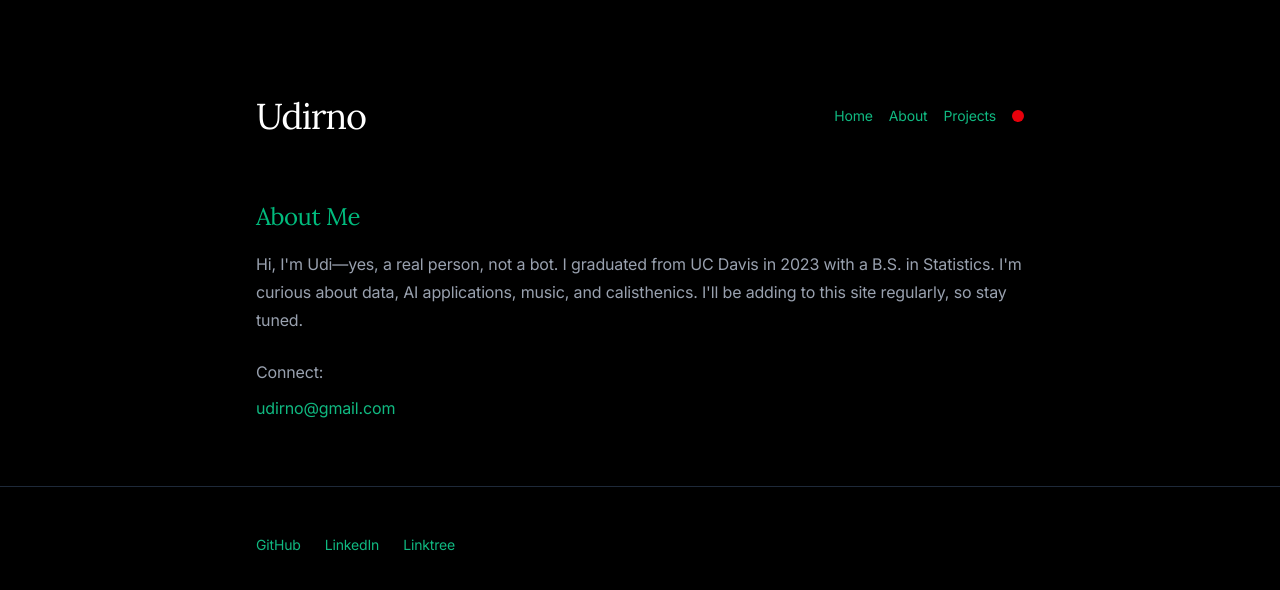
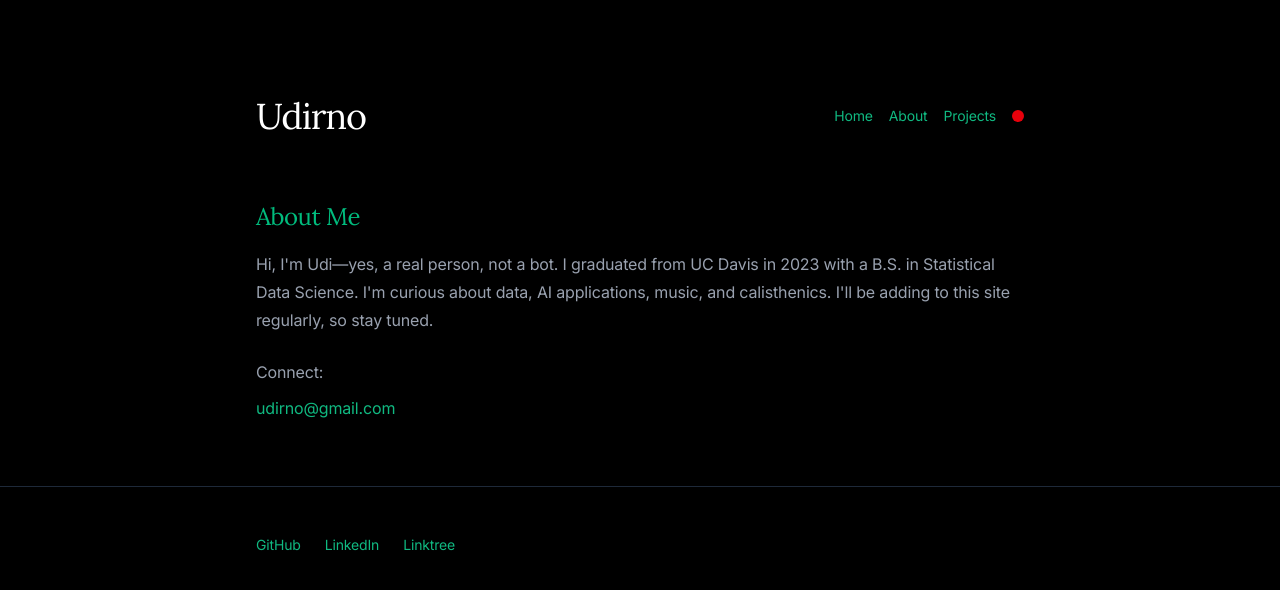
Before and after one commit to udirno/portfolio, a Next.js app: page /about in a window 1280 px wide. Shown: the top 590 px of the page. Built offline with nearby package versions, Linux system fonts and the light colour scheme.

Commit message:
Update degree to Statistical Data Science on About page
Co-Authored-By: Claude Opus 4.7 (1M context) <noreply@anthropic.com>

```diff
--- a/app/about/page.tsx
+++ b/app/about/page.tsx
@@ -18,7 +18,7 @@ export default function About() {
             <h2 className="text-xl font-serif font-medium mb-4 text-emerald-500 dark:text-red-600 transition-colors duration-200">About Me</h2>
             <div className="text-gray-400 dark:text-gray-600 transition-colors duration-200 space-y-4">
               <p>
-                Hi, I'm Udi—yes, a real person, not a bot. I graduated from UC Davis in 2023 with a B.S. in Statistics.
+                Hi, I'm Udi—yes, a real person, not a bot. I graduated from UC Davis in 2023 with a B.S. in Statistical Data Science.
                 I'm curious about data, AI applications, music, and calisthenics. I'll be adding to this site regularly, so stay tuned.
               </p>
               <div className="pt-2">
```
